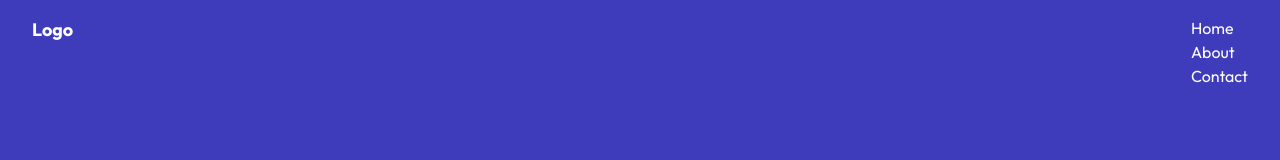
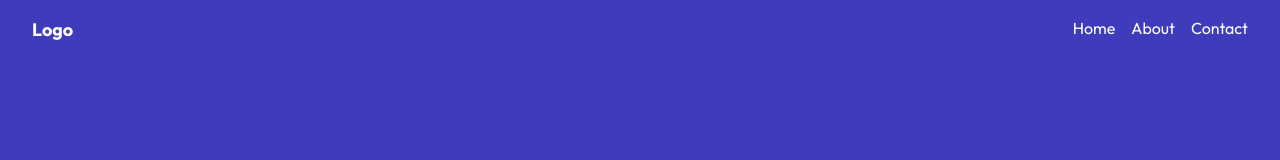
Before and after one commit to Teewai57/Intro-to-Tailwindcss, a website: page src/index.html in a window 1280 px wide. Drawn offline with Linux system fonts and the light colour scheme.

Commit message:
flexed ul

```diff
--- a/src/index.html
+++ b/src/index.html
@@ -16,7 +16,7 @@
 
     <a href="/" class="text-lg font-bold">Logo</a>
 
-    <ul>
+    <ul class="flex flex-row gap-4">
         <li><a href="#" class="" >Home</a></li>
         <li><a href="#" class="" >About</a></li>
         <li><a href="#" class="" >Contact</a></li>
```
Also changed, not shown: dist/output.css.
